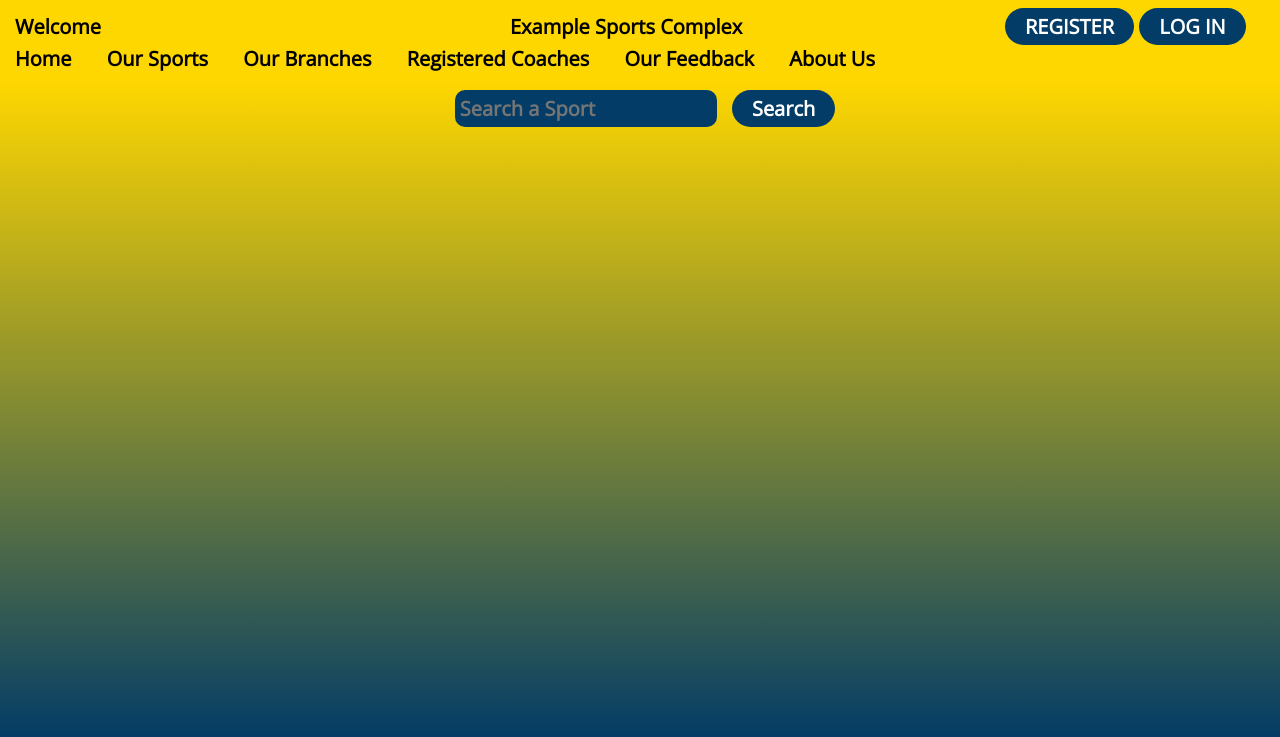
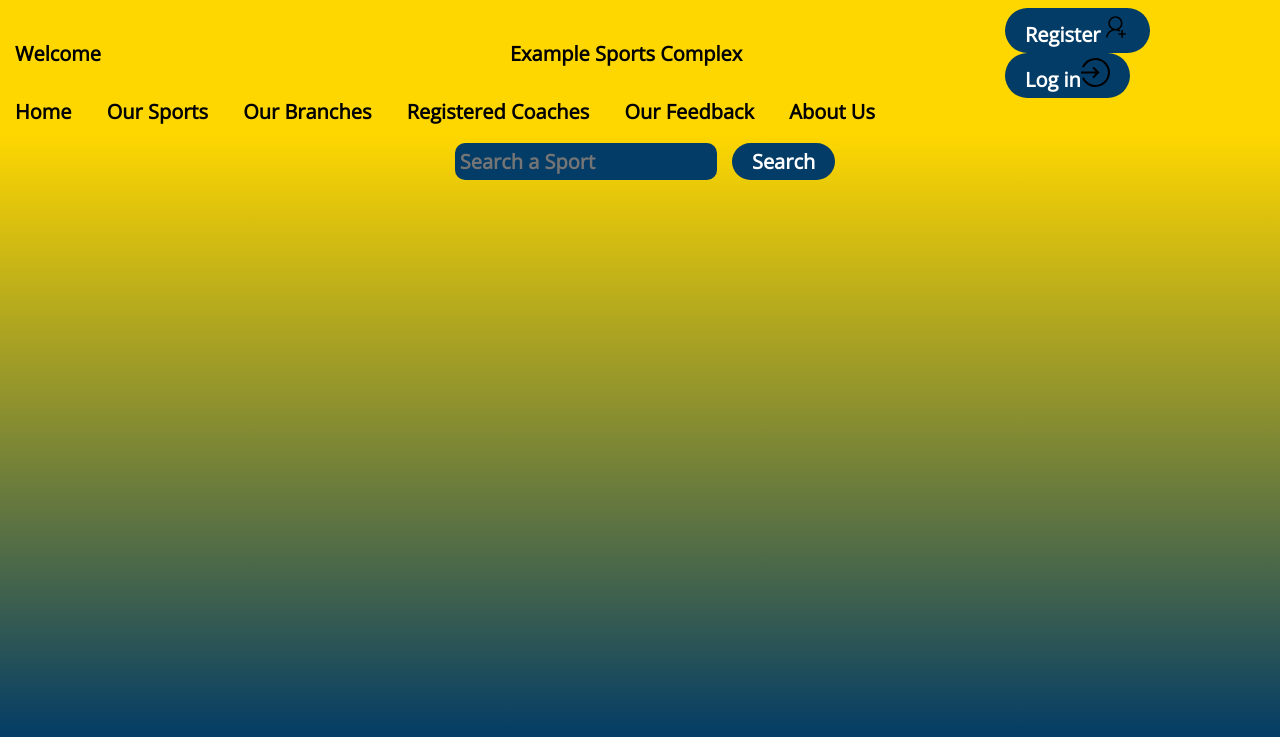
Before and after one commit to Ramith-D-Rodrigo/SCS2202_Project_CS35, a PHP site: page /index.php in a window 1280 px wide. Shown: the top 737 px of the page. Run offline with PHP 8.4, Linux system fonts and the light colour scheme; the visitor is signed in with stand-in values (Sample User, id 1).

Commit message:
add icons to header

```diff
--- a/public/general/header.php
+++ b/public/general/header.php
@@ -37,13 +37,19 @@
         <div>
         <?php
             if(isset($_SESSION['userid']) && isset($_SESSION['userrole'])){ //user logged in
-        ?>  <button class ="btn" onclick="window.location.href='/controller/general/logout.php'" style="float:right">LOG OUT</button>
+        ?>
+            <div style="float:right">
+                <button class ="btn" onclick="window.location.href='/controller/general/logout.php'"><img src="/styles/icons/profile_icon.svg" class="acc-img"></button>
+                <button class ="btn" onclick="window.location.href='/controller/general/logout.php'">Log Out<img src="/styles/icons/logout_icon.svg" class="acc-img"></button>
+            </div>
         <?php
             }
             else{
         ?>
-            <button class="btn" onclick="window.location.href='/public/general/register.php'">REGISTER</button>
-            <button class="btn" onclick="window.location.href='/public/general/login.php'">LOG IN</button>
+            <div style="float:right">
+                <button class="btn" onclick="window.location.href='/public/general/register.php'">Register<img src="/styles/icons/register_icon.svg" class="acc-img"></button>
+                <button class="btn" onclick="window.location.href='/public/general/login.php'">Log in<img src="/styles/icons/login_icon.svg" class="acc-img"></button>
+            </div>
         <?php
             }
         ?>
```
Also changed, not shown: styles/icons/login_icon.svg (added), styles/icons/logout_icon.svg (added), styles/icons/profile_icon.svg (added), styles/icons/register_icon.svg (added).
